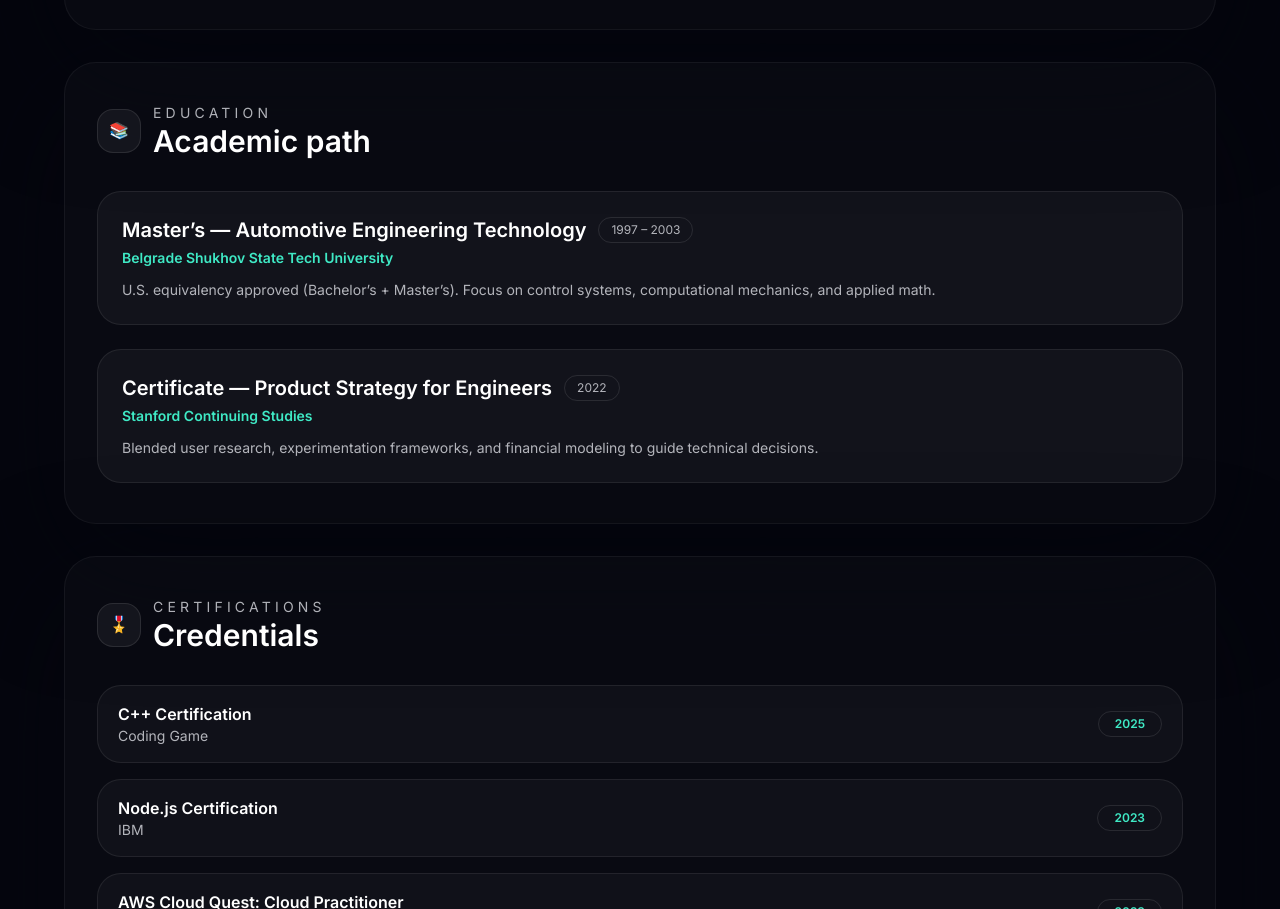
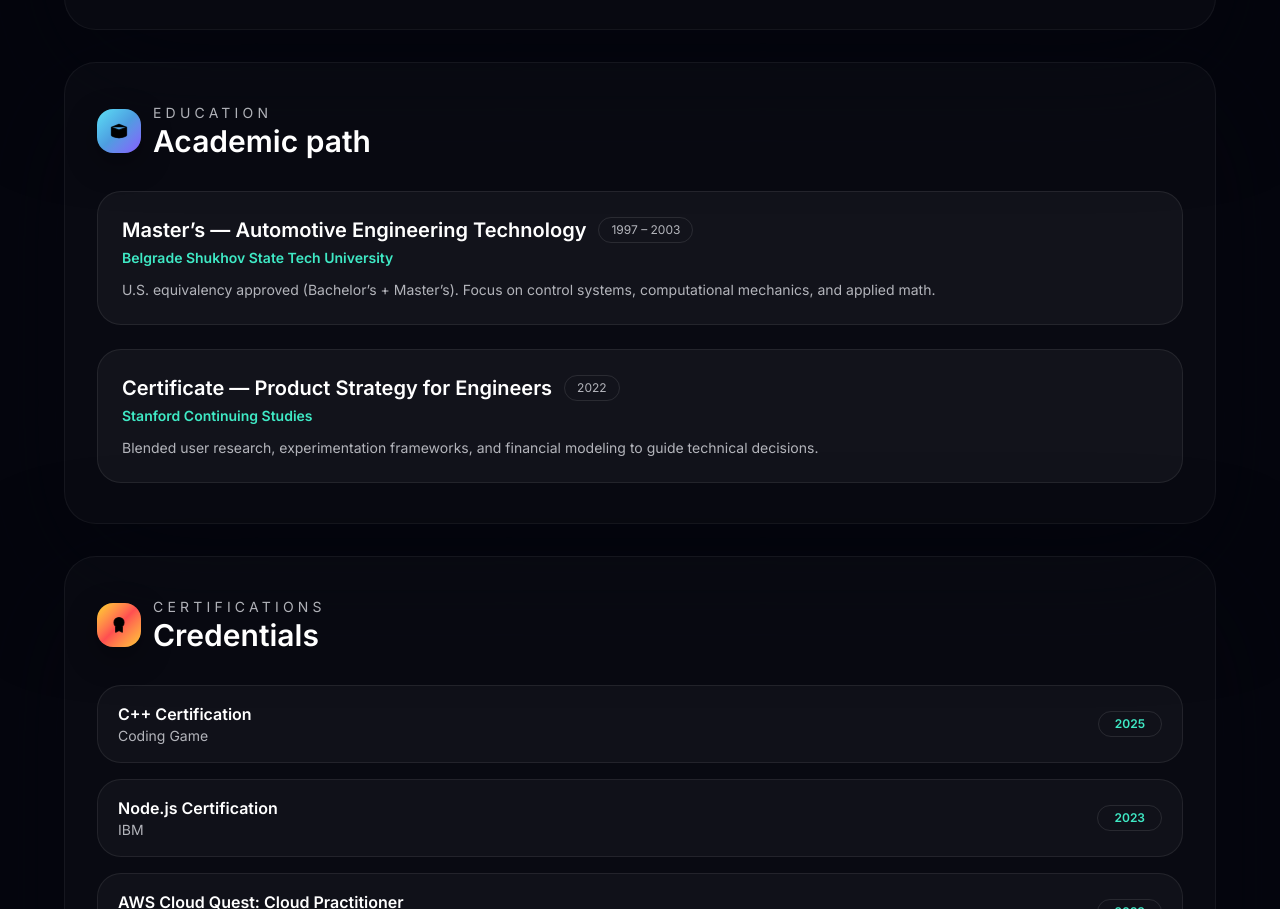
Before and after one commit to CryptoAardvark/Adrian-portfolio, a Next.js app: page /background in a window 1280 px wide. Shown: the part 1123-2032 px from the top of the page. Built offline with nearby package versions, Linux system fonts and the light colour scheme.

Commit message:
fix: fixed icon type

```diff
--- a/components/background/CertificationList.tsx
+++ b/components/background/CertificationList.tsx
@@ -12,11 +12,28 @@
 export function CertificationList({
   certifications,
 }: CertificationListProps) {
+  const icon = (
+    <svg viewBox="0 0 24 24" className="h-5 w-5 text-black/80" aria-hidden>
+      <path
+        d="M12 15c3.314 0 6-2.686 6-6s-2.686-6-6-6-6 2.686-6 6 2.686 6 6 6Z"
+        stroke="currentColor"
+        strokeWidth="1.5"
+      />
+      <path
+        d="M8 14.5v6l4-2 4 2v-6"
+        stroke="currentColor"
+        strokeWidth="1.5"
+        strokeLinecap="round"
+        strokeLinejoin="round"
+      />
+    </svg>
+  );
+
   return (
     <section className="rounded-[var(--radius-lg)] border border-white/5 bg-white/[0.02] px-8 py-10 shadow-[0_40px_120px_rgba(5,6,14,0.65)]">
       <div className="mb-8 flex items-center gap-3">
-        <span className="flex h-11 w-11 items-center justify-center rounded-2xl border border-white/10 bg-white/5 text-[var(--accent-500)]">
-          🎖️
+        <span className="flex h-11 w-11 items-center justify-center rounded-2xl bg-gradient-to-br from-[#F9D423] via-[#FF4E50] to-[#FDC830] shadow-[0_10px_30px_rgba(0,0,0,0.35)]">
+          {icon}
         </span>
         <div>
           <p className="text-sm uppercase tracking-[0.3em] text-[var(--text-muted)]">
--- a/components/background/EducationGrid.tsx
+++ b/components/background/EducationGrid.tsx
@@ -10,11 +10,28 @@
 };
 
 export function EducationGrid({ education }: EducationGridProps) {
+  const icon = (
+    <svg viewBox="0 0 24 24" className="h-5 w-5 text-black/80" aria-hidden>
+      <path
+        d="M3 7.5 12 4l9 3.5-9 3.5-9-3.5Zm0 0V17c0 1 4 3 9 3s9-2 9-3V7.5"
+        stroke="currentColor"
+        strokeWidth="1.5"
+        strokeLinejoin="round"
+      />
+      <path
+        d="M12 11v9"
+        stroke="currentColor"
+        strokeWidth="1.5"
+        strokeLinecap="round"
+      />
+    </svg>
+  );
+
   return (
     <section className="rounded-[var(--radius-lg)] border border-white/5 bg-white/[0.02] px-8 py-10 shadow-[0_40px_120px_rgba(5,6,14,0.65)]">
       <div className="mb-8 flex items-center gap-3">
-        <span className="flex h-11 w-11 items-center justify-center rounded-2xl border border-white/10 bg-white/5 text-[var(--accent-500)]">
-          📚
+        <span className="flex h-11 w-11 items-center justify-center rounded-2xl bg-gradient-to-br from-[#5DE0F5] via-[#4D9DE0] to-[#8358FF] shadow-[0_10px_30px_rgba(0,0,0,0.35)]">
+          {icon}
         </span>
         <div>
           <p className="text-sm uppercase tracking-[0.3em] text-[var(--text-muted)]">
```
